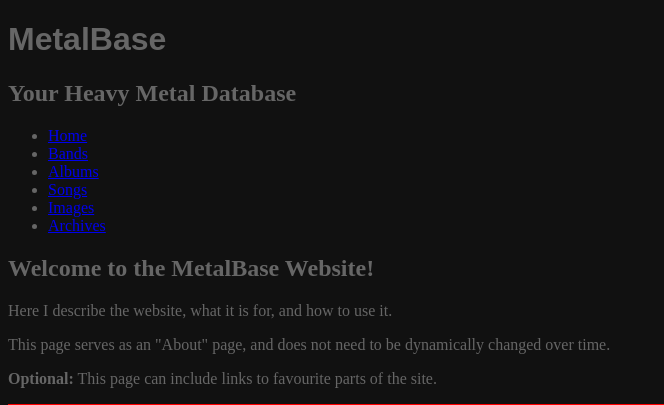
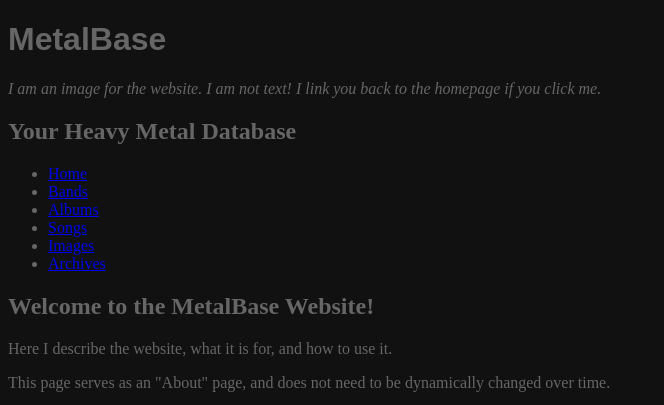
Before and after one commit to doug3230/MetalBase, a PHP site: page /index.php in a window 1280 px wide. Shown: the top 405 px of the page, without its empty margins (0-664 px from the left). Run offline with PHP 8.4, Linux system fonts and the light colour scheme.

Commit message:
Added funny image to prototype titlezone

```diff
--- a/Prototype/includes/titlezone.html.php
+++ b/Prototype/includes/titlezone.html.php
@@ -2,6 +2,11 @@
 	<div id="titlezoneheading">
 		<h1>MetalBase</h1>
 	</div> <!-- End of titleheading div -->
+	<div id="titlezoneimage">
+		<p><em>I am an image for the website.
+			I am not text! I link you back to
+			the homepage if you click me.</em></p>
+	</div> <!-- End of titlezoneimage div -->
 	<div id="titlezonetagline">
 		<h2>Your Heavy Metal Database</h2>
 	</div> <!-- End of titletagline div -->
```
